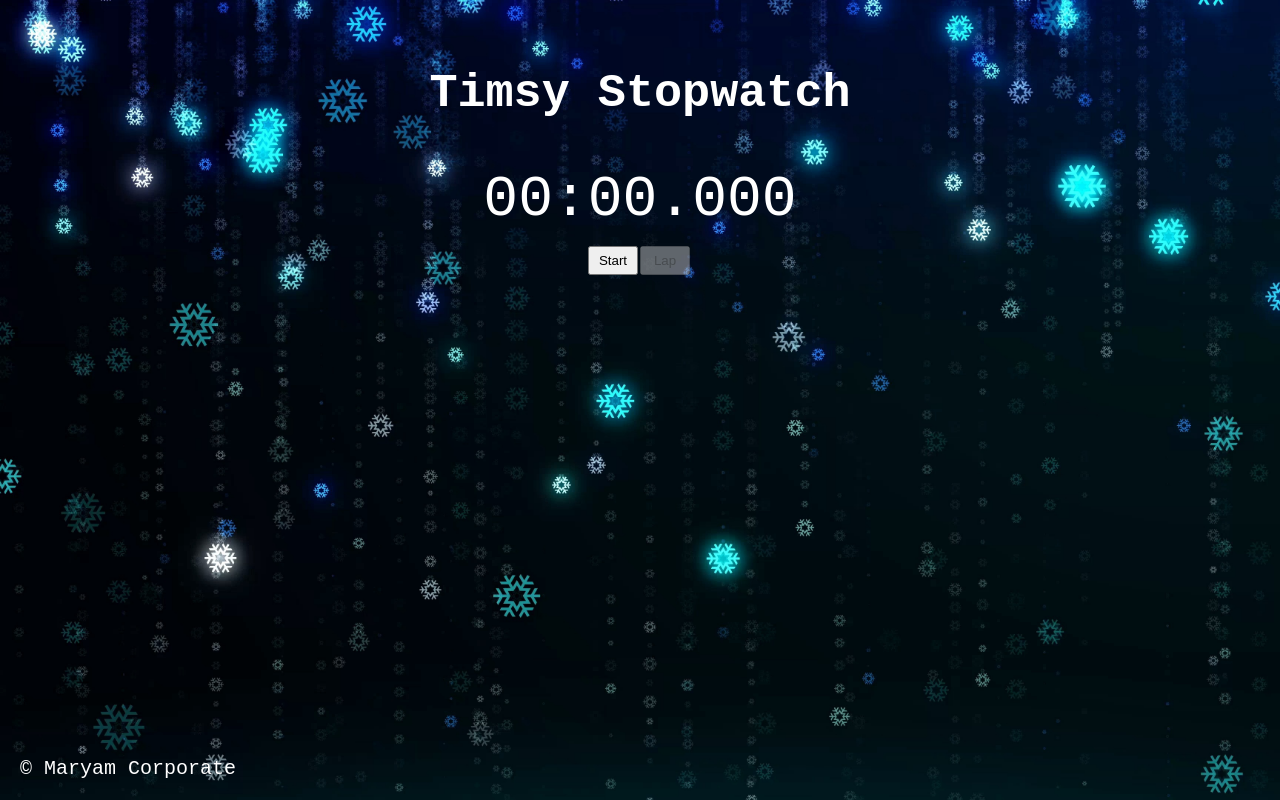
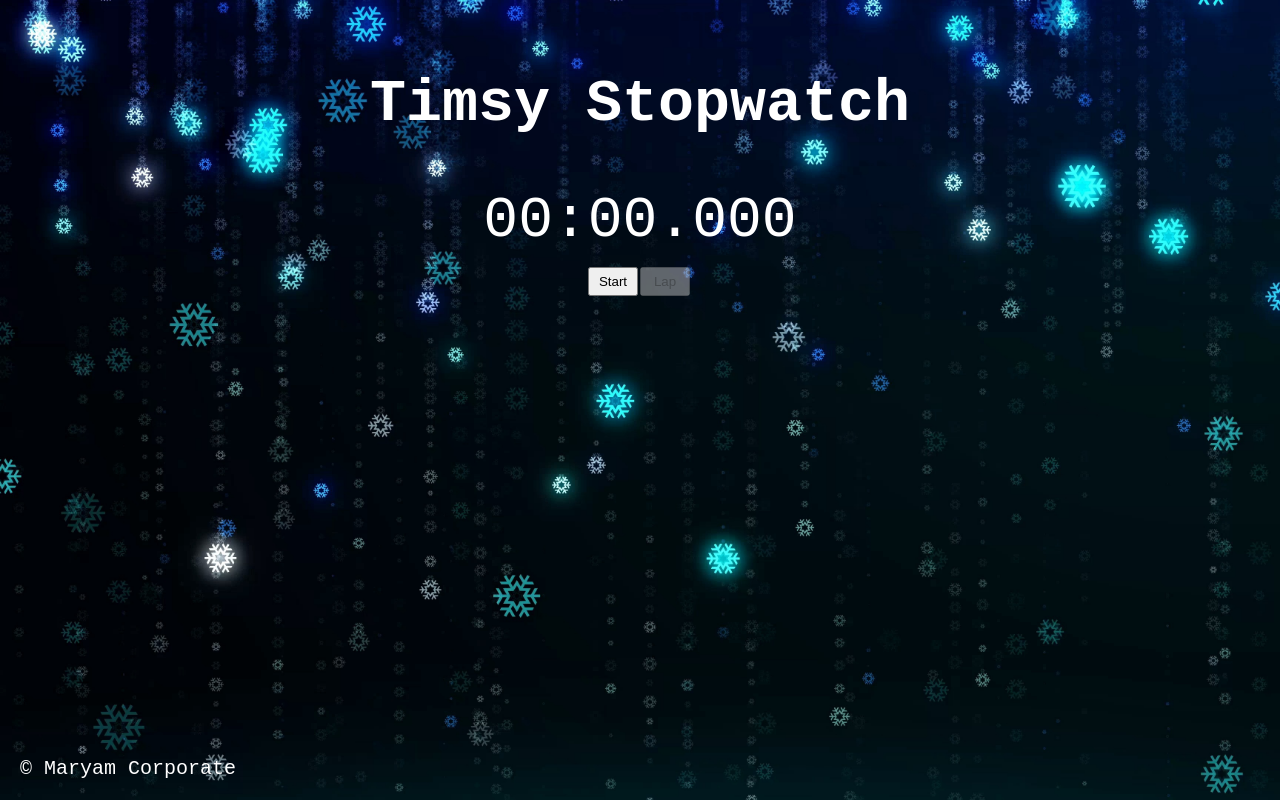
Before and after one commit to mmur-cse/netlifyt, a React (Create React App) app: page / in a window 1280 px wide. Built offline with nearby package versions, Linux system fonts and the light colour scheme.

Commit message:
Update App.js

```diff
--- a/src/App.js
+++ b/src/App.js
@@ -54,7 +54,7 @@ class App extends React.Component {
     return (
 
       <div style={{color:'white'}}>
-        <h3>Timsy Stopwatch</h3>
+        <h2>Timsy Stopwatch</h2>
         <TimeElapsed id="timer" timeElapsed={timeElapsed} />
         <button onClick={this.toggle}>
           {isRunning ? 'Stop' : 'Start'}
```
